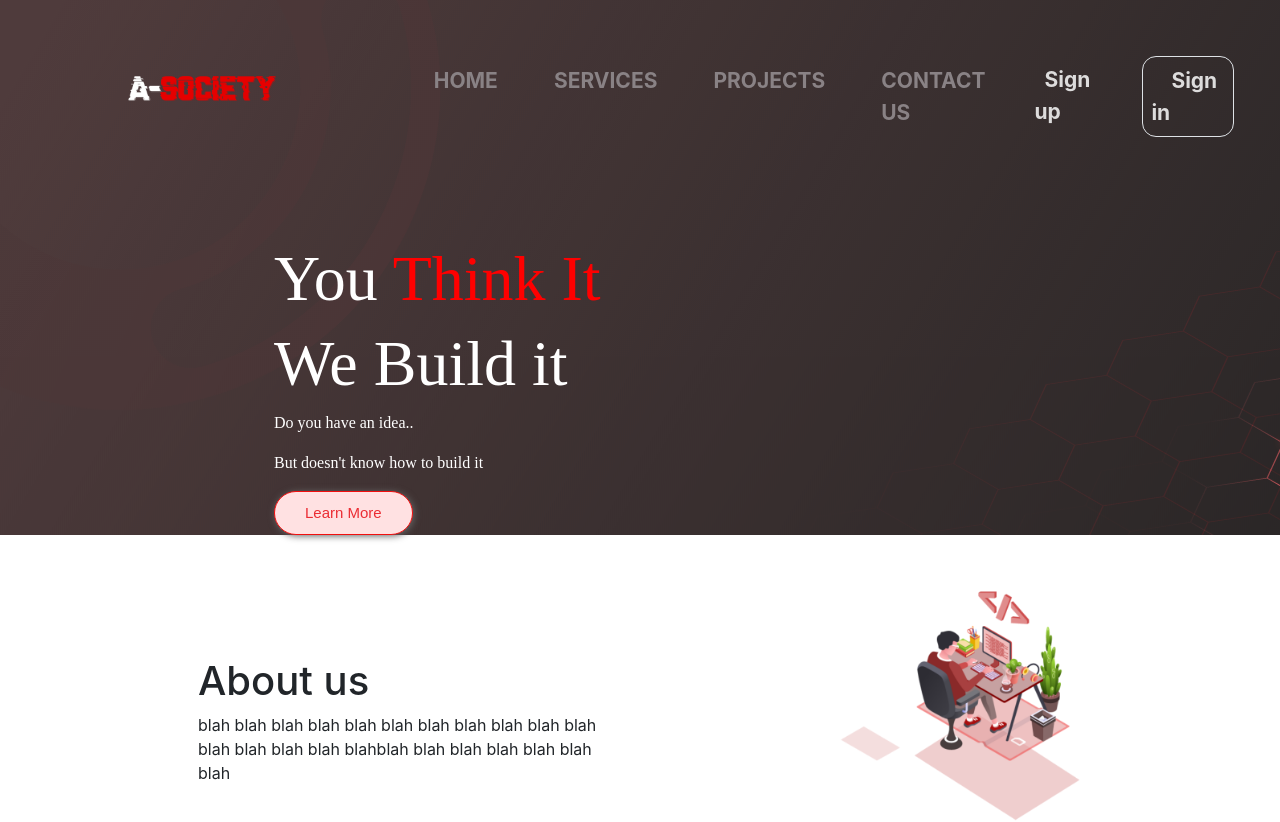
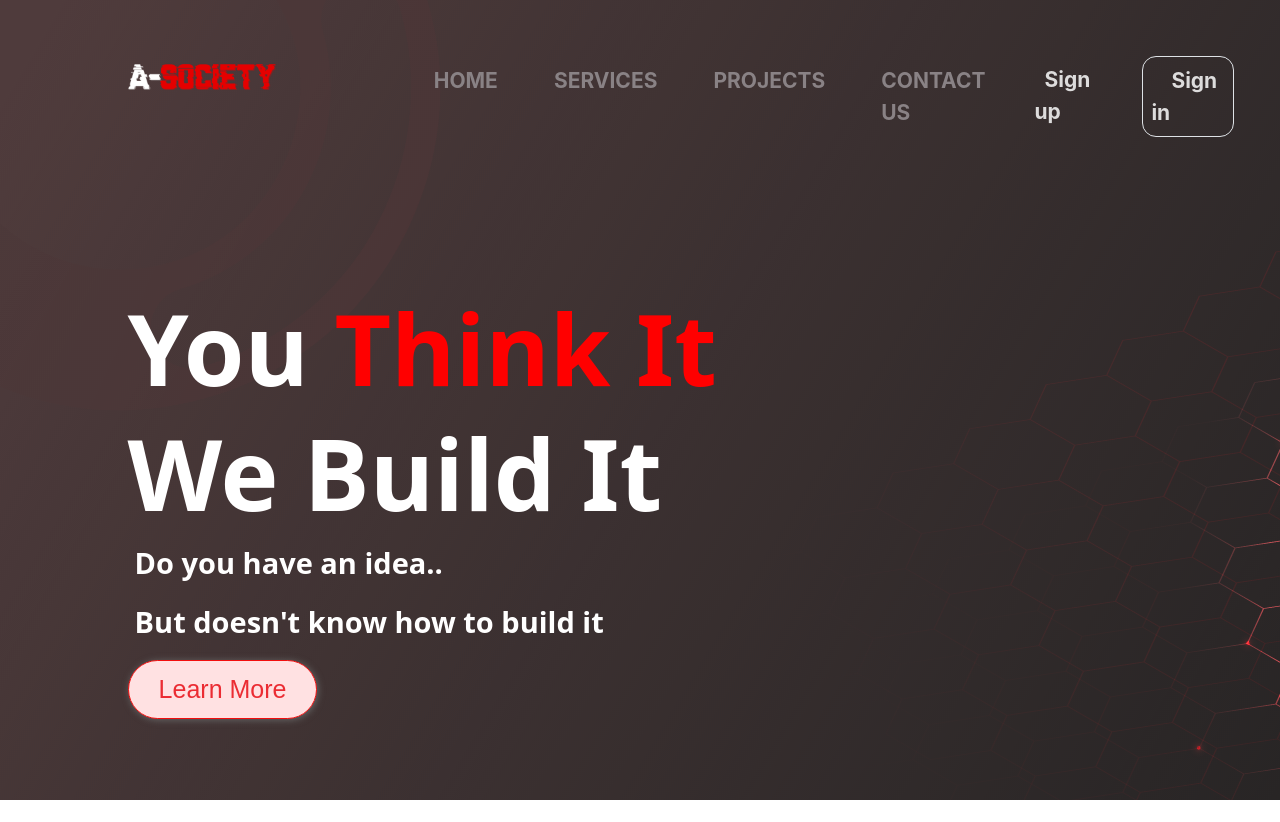
Before and after one commit to Ruhulcse/society, a React (Create React App) app: page / in a window 1280 px wide. Shown: the top 822 px of the page. Built offline with nearby package versions, Linux system fonts and the light colour scheme.

Commit message:
header solagn text design

```diff
--- a/src/Components/Head.jsx
+++ b/src/Components/Head.jsx
@@ -26,7 +26,7 @@ function Head() {
          <div className="row pt-5">
              <div className="col-md-3">
                 <div>
-                    <a className="navbar-brand" style={{paddingLeft:"32%",paddingTop:"8%"}} href="/">
+                    <a className="navbar-brand" style={{paddingLeft:"32%",paddingTop:"4%"}} href="/">
                         <img src={logo}  className="img-fluid"  alt="not found" />
                     </a>
                 </div>
@@ -58,9 +58,9 @@ function Head() {
                      <span className="">You </span>
                      <span className="redFont">Think It</span>
                      </h1>
-                     <h1 className="brand">We Build it</h1>
-                     <p>Do you have an idea..</p>
-                     <p>But doesn't know how to build it</p>
+                     <h1 className="brand">We Build It</h1>
+                     <p className="pstyle">Do you have an idea..</p>
+                     <p className="pstyle">But doesn't know how to build it</p>
                      <button className="bt">Learn More</button>
                  </div>
              </div>
--- a/src/assets/css/style.css
+++ b/src/assets/css/style.css
@@ -3,7 +3,7 @@
 	background-color: #523d3f;
 	background-image: url("../img/Background.png");
 	width: 100%;
-	;
+	height: 100vh;
 }
 .navitem {
 	color: #898285;
@@ -22,16 +22,24 @@
 }
 .slogan {
 	color: white;
-	padding-left: 20%;
-	font-family: 'SF Pro text bold';
+    padding-left: 8%;
+    font-family: 'SF Pro text bold';
+    padding-top: 4%;
 }
 .redFont {
 	color: red;
 }
 .brand {
-	font-size: 400%;
+	font-size: 98px;
+	font-weight: bold;
+	font-family: system-ui;
 }
-
+.pstyle{
+	    font-weight: bold;
+    font-size: 29px;
+    font-family: system-ui;
+    padding-left: 7px;
+}
 /* about us design */
 .about {
 	padding-top: 20%;
@@ -52,7 +60,7 @@
 	box-shadow: 1px 1px 7px #666666;
 	font-family: Arial;
 	color: #eb2c33;
-	font-size: 15px;
+	font-size: 25px;
 	padding: 10px 30px 10px 30px;
 	border: solid #f20e0e 1px;
 	text-decoration: none;
```
